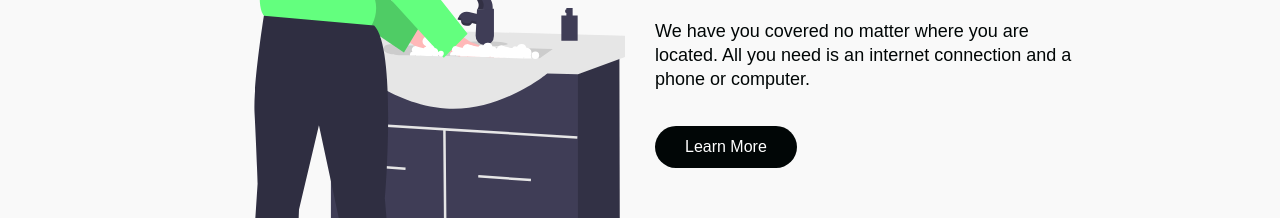
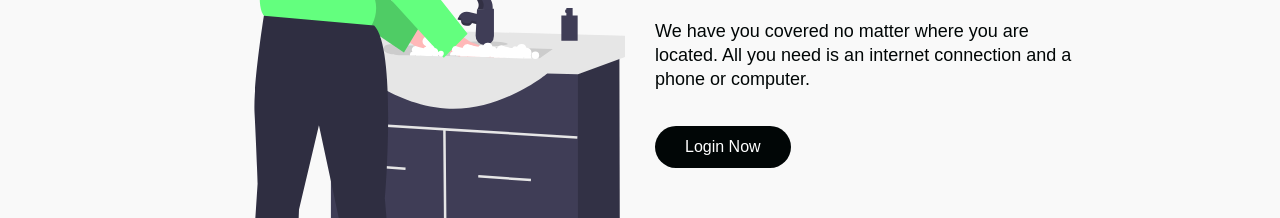
Before and after one commit to AlmightyK1ng/https---github.com-AlmightyK1ng-https---github.com-AlmightyK1ng-frontendpage, a React (Create React App) app: page / in a window 1280 px wide. Shown: the part 2120-2338 px from the top of the page. Built offline with nearby package versions, Linux system fonts and the light colour scheme.

Commit message:
final page is good to go

```diff
--- a/src/App.js
+++ b/src/App.js
@@ -1,6 +1,7 @@
 import './App.css';
 import React from 'react';
 import {BrowserRouter as Router} from 'react-router-dom';
+
 
 
 import Home from './pages';
--- a/src/components/InfoSection/Data.js
+++ b/src/components/InfoSection/Data.js
@@ -26,7 +26,7 @@ export const homeObjOne = {
         headline: 'Login to your account at any time',
         description:
           'We have you covered no matter where you are located. All you need is an internet connection and a phone or computer.',
-        buttonLabel: 'Learn More',
+        buttonLabel: 'Login Now',
         imgStart: true,
         img: require('../../images/svg-2.svg'),
         alt: 'Piggybank',
```
